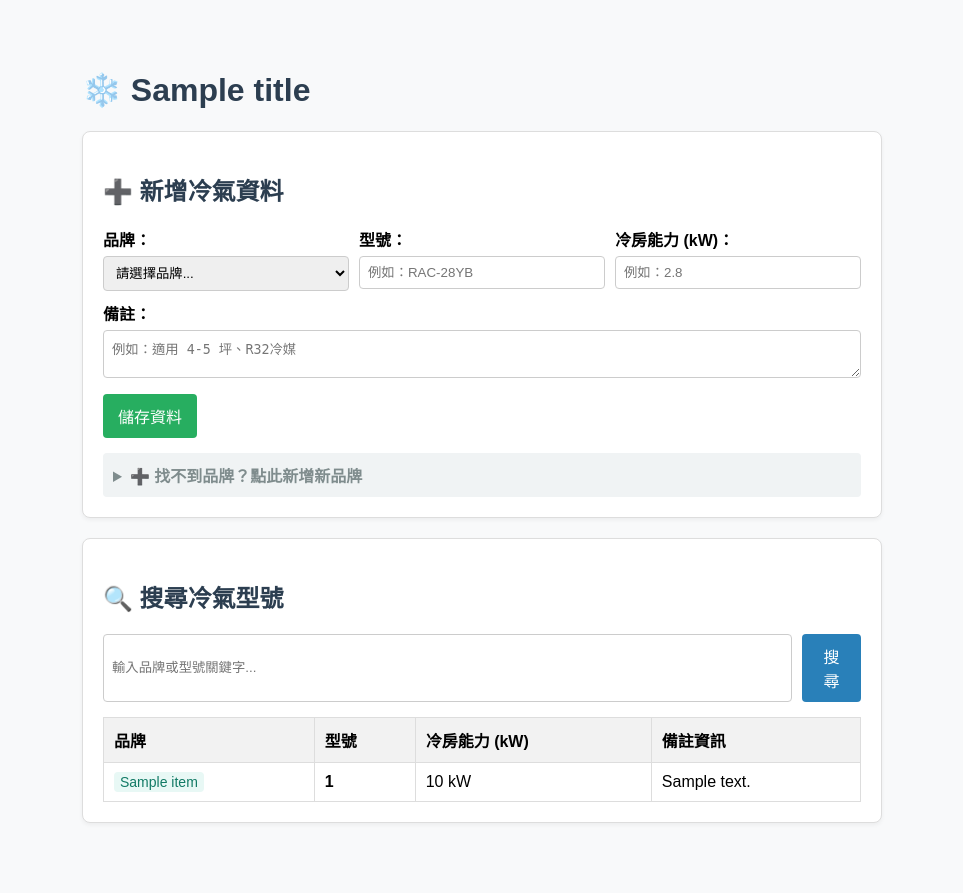
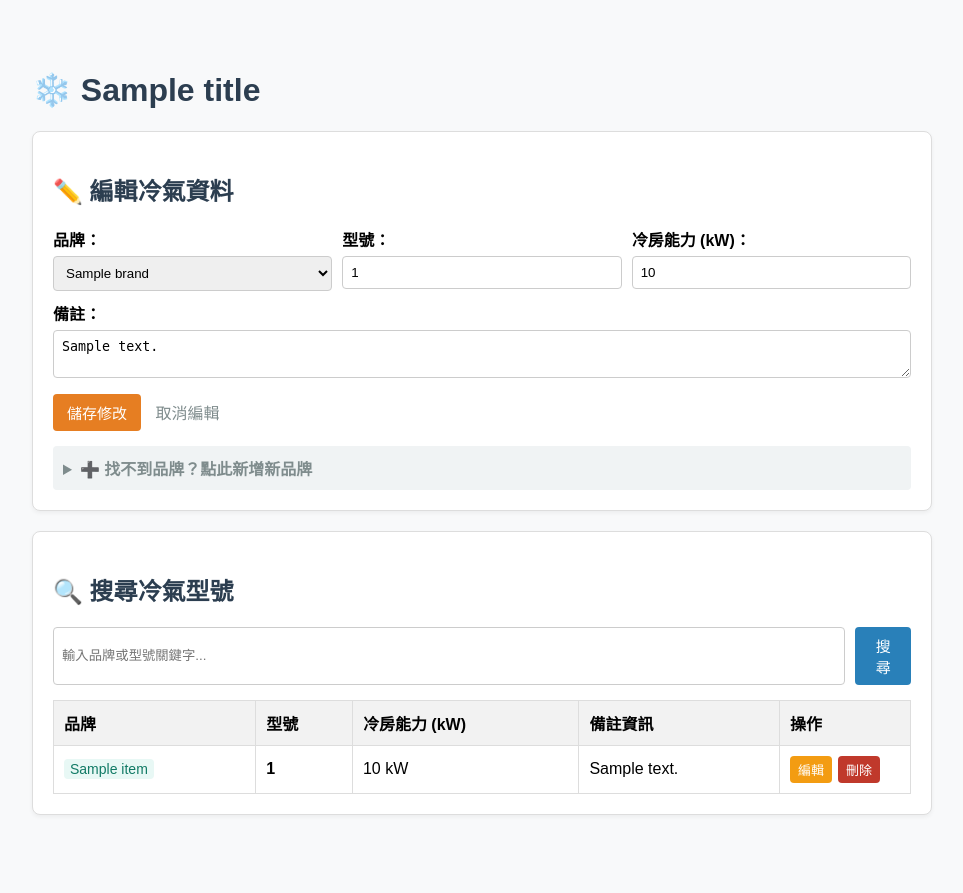
Before and after one commit to zihur/ac-management, a FastAPI app: template templates/index.html in a window 1280 px wide. Shown: the whole page, without its empty margins (158-1121 px from the left). After the commit the page ends 815 px from the top, so only its background shows below. Run offline with FastAPI, Linux system fonts and the light colour scheme; the template is opened without the code that fills it: most values are stand-ins (such as "Sample title", 1, 10 or a date in 2020).

Commit message:
feat: 增加冷氣型號的編輯與刪除功能
- 在首頁新增編輯冷氣型號的功能，支援預填資料
- 實作更新冷氣型號的 POST 路由，並處理資料更新與錯誤提示
- 新增刪除冷氣型號的 POST 路由，並提供刪除確認提示
- 更新首頁模板以支援編輯與刪除操作，改善使用者介面

```diff
--- a/main.py
+++ b/main.py
@@ -13,24 +13,25 @@ templates = Jinja2Templates(directory="templates")
 def startup_event():
     init_db()
 
-# 1. 首頁：讀取品牌列表，並 JOIN 查詢冷氣型號
+# 1. 首頁：列表、搜尋，以及支援帶入待編輯項目 (edit_id)
 @app.get("/", response_class=HTMLResponse)
 def home(
     request: Request,
     keyword: Optional[str] = None,
+    edit_id: Optional[int] = None,
     message: Optional[str] = None,
     error: Optional[str] = None
 ):
     conn = get_db_connection()
     cursor = conn.cursor()
 
-    # 取得所有品牌供選單 <select> 使用
+    # 取得所有品牌
     cursor.execute("SELECT * FROM brands ORDER BY id ASC")
     brands = cursor.fetchall()
 
     # 查詢冷氣型號 (JOIN 品牌表)
     base_sql = """
-        SELECT ac.id, b.name as brand_name, ac.model_number, ac.cooling_capacity, ac.notes
+        SELECT ac.id, ac.brand_id, b.name as brand_name, ac.model_number, ac.cooling_capacity, ac.notes
         FROM ac_models ac
         JOIN brands b ON ac.brand_id = b.id
     """
@@ -44,6 +45,13 @@ def home(
         cursor.execute(sql)
 
     items = cursor.fetchall()
+
+    # 如果有帶入 edit_id，查詢該筆資料供表單預填
+    edit_item = None
+    if edit_id:
+        cursor.execute("SELECT * FROM ac_models WHERE id = ?", (edit_id,))
+        edit_item = cursor.fetchone()
+
     conn.close()
 
     return templates.TemplateResponse(
@@ -52,7 +60,8 @@ def home(
         context={
             "title": "冷氣型號管理系統",
             "items": items,
-            "brands": brands,        # 傳送品牌選單資料
+            "brands": brands,
+            "edit_item": edit_item,  # 帶入正要編輯的資料 (若有)
             "keyword": keyword,
             "message": message,
             "error": error
@@ -83,7 +92,46 @@ def add_ac_model(
 
     return RedirectResponse(url=redirect_url, status_code=status.HTTP_303_SEE_OTHER)
 
-# 3. 快速新增新品牌
+# 3. 更新冷氣型號 (Update)
+@app.post("/update/{item_id}")
+def update_ac_model(
+    item_id: int,
+    brand_id: int = Form(...),
+    model_number: str = Form(...),
+    cooling_capacity: float = Form(...),
+    notes: Optional[str] = Form(None)
+):
+    conn = get_db_connection()
+    cursor = conn.cursor()
+    try:
+        cursor.execute(
+            """
+            UPDATE ac_models
+            SET brand_id = ?, model_number = ?, cooling_capacity = ?, notes = ?
+            WHERE id = ?
+            """,
+            (brand_id, model_number, cooling_capacity, notes, item_id)
+        )
+        conn.commit()
+        redirect_url = f"/?message=成功更新型號：{model_number}"
+    except sqlite3.IntegrityError:
+        redirect_url = f"/?error=更新失敗：型號 {model_number} 可能與其他紀錄重複！"
+    finally:
+        conn.close()
+
+    return RedirectResponse(url=redirect_url, status_code=status.HTTP_303_SEE_OTHER)
+
+# 4. 刪除冷氣型號 (Delete)
+@app.post("/delete/{item_id}")
+def delete_ac_model(item_id: int):
+    conn = get_db_connection()
+    cursor = conn.cursor()
+    cursor.execute("DELETE FROM ac_models WHERE id = ?", (item_id,))
+    conn.commit()
+    conn.close()
+    return RedirectResponse(url="/?message=已成功刪除該筆資料", status_code=status.HTTP_303_SEE_OTHER)
+
+# 5. 快速新增新品牌
 @app.post("/add-brand")
 def add_brand(brand_name: str = Form(...)):
     conn = get_db_connection()
--- a/templates/index.html
+++ b/templates/index.html
@@ -4,21 +4,25 @@
     <meta charset="UTF-8">
     <title>冷氣型號管理系統</title>
     <style>
-        body { font-family: sans-serif; max-width: 800px; margin: 30px auto; padding: 20px; background-color: #f8f9fa; }
+        body { font-family: sans-serif; max-width: 900px; margin: 30px auto; padding: 20px; background-color: #f8f9fa; }
         h1, h2, h3 { color: #2c3e50; }
         .box { background: white; border: 1px solid #ddd; padding: 20px; border-radius: 8px; margin-bottom: 20px; box-shadow: 0 2px 4px rgba(0,0,0,0.05); }
         .form-group { margin-bottom: 12px; }
         label { display: block; margin-bottom: 5px; font-weight: bold; }
         input[type="text"], input[type="number"], select, textarea { width: 100%; padding: 8px; box-sizing: border-box; border: 1px solid #ccc; border-radius: 4px; }
-        button { background-color: #27ae60; color: white; border: none; padding: 10px 15px; border-radius: 4px; cursor: pointer; font-size: 16px; }
+        button { background-color: #27ae60; color: white; border: none; padding: 8px 14px; border-radius: 4px; cursor: pointer; font-size: 15px; }
+        button.update-btn { background-color: #e67e22; }
         button.search-btn { background-color: #2980b9; }
         button.brand-btn { background-color: #8e44ad; padding: 8px 12px; font-size: 14px; }
+        button.delete-btn { background-color: #c0392b; padding: 4px 8px; font-size: 13px; }
+        a.edit-link { background-color: #f39c12; color: white; padding: 4px 8px; border-radius: 4px; text-decoration: none; font-size: 13px; display: inline-block; }
         .msg { padding: 10px; background-color: #d4edda; color: #155724; border-radius: 4px; margin-bottom: 15px; }
         .error { padding: 10px; background-color: #f8d7da; color: #721c24; border-radius: 4px; margin-bottom: 15px; }
         table { width: 100%; border-collapse: collapse; margin-top: 15px; }
         th, td { border: 1px solid #ddd; padding: 10px; text-align: left; }
         th { background-color: #f2f2f2; }
         tr:nth-child(even) { background-color: #f9f9f9; }
+        .actions { display: flex; gap: 6px; align-items: center; }
     </style>
 </head>
 <body>
@@ -27,34 +31,45 @@
     {% if message %}<div class="msg">{{ message }}</div>{% endif %}
     {% if error %}<div class="error">{{ error }}</div>{% endif %}
 
-    <!-- 1. 新增冷氣型號 -->
+    <!-- 1. 表單區塊 (動態切換新增或編輯狀態) -->
     <div class="box">
-        <h2>➕ 新增冷氣資料</h2>
-        <form action="/add" method="post">
+        {% if edit_item %}
+            <h2>✏️ 編輯冷氣資料</h2>
+            <form action="/update/{{ edit_item.id }}" method="post">
+        {% else %}
+            <h2>➕ 新增冷氣資料</h2>
+            <form action="/add" method="post">
+        {% endif %}
             <div style="display: flex; gap: 10px; margin-bottom: 10px;">
                 <div style="flex: 1;">
                     <label>品牌：</label>
                     <select name="brand_id" required>
-                        <option value="" disabled selected>請選擇品牌...</option>
+                        <option value="" disabled {% if not edit_item %}selected{% endif %}>請選擇品牌...</option>
                         {% for b in brands %}
-                            <option value="{{ b.id }}">{{ b.name }}</option>
+                            <option value="{{ b.id }}" {% if edit_item and edit_item.brand_id == b.id %}selected{% endif %}>{{ b.name }}</option>
                         {% endfor %}
                     </select>
                 </div>
                 <div style="flex: 1;">
                     <label>型號：</label>
-                    <input type="text" name="model_number" placeholder="例如：RAC-28YB" required>
+                    <input type="text" name="model_number" value="{{ edit_item.model_number if edit_item else '' }}" placeholder="例如：RAC-28YB" required>
                 </div>
                 <div style="flex: 1;">
                     <label>冷房能力 (kW)：</label>
-                    <input type="number" step="0.1" name="cooling_capacity" placeholder="例如：2.8" required>
+                    <input type="number" step="0.1" name="cooling_capacity" value="{{ edit_item.cooling_capacity if edit_item else '' }}" placeholder="例如：2.8" required>
                 </div>
             </div>
             <div class="form-group">
                 <label>備註：</label>
-                <textarea name="notes" placeholder="例如：適用 4-5 坪、R32冷媒"></textarea>
+                <textarea name="notes" placeholder="例如：適用 4-5 坪、R32冷媒">{{ edit_item.notes if edit_item and edit_item.notes else '' }}</textarea>
             </div>
-            <button type="submit">儲存資料</button>
+
+            {% if edit_item %}
+                <button type="submit" class="update-btn">儲存修改</button>
+                <a href="/" style="margin-left: 10px; color: #7f8c8d; text-decoration: none;">取消編輯</a>
+            {% else %}
+                <button type="submit">儲存資料</button>
+            {% endif %}
         </form>
 
         <!-- 快速新增新品牌 -->
@@ -87,6 +102,7 @@
                     <th>型號</th>
                     <th>冷房能力 (kW)</th>
                     <th>備註資訊</th>
+                    <th style="width: 110px;">操作</th>
                 </tr>
             </thead>
             <tbody>
@@ -96,10 +112,18 @@
                     <td><strong>{{ item.model_number }}</strong></td>
                     <td>{{ item.cooling_capacity }} kW</td>
                     <td>{{ item.notes or '-' }}</td>
+                    <td>
+                        <div class="actions">
+                            <a href="/?edit_id={{ item.id }}" class="edit-link">編輯</a>
+                            <form action="/delete/{{ item.id }}" method="post" onsubmit="return confirm('確定要刪除型號 {{ item.model_number }} 嗎？');" style="margin: 0;">
+                                <button type="submit" class="delete-btn">刪除</button>
+                            </form>
+                        </div>
+                    </td>
                 </tr>
                 {% else %}
                 <tr>
-                    <td colspan="4" style="text-align: center; color: #888; padding: 20px;">查無相關冷氣型號資料</td>
+                    <td colspan="5" style="text-align: center; color: #888; padding: 20px;">查無相關冷氣型號資料</td>
                 </tr>
                 {% endfor %}
             </tbody>
```
